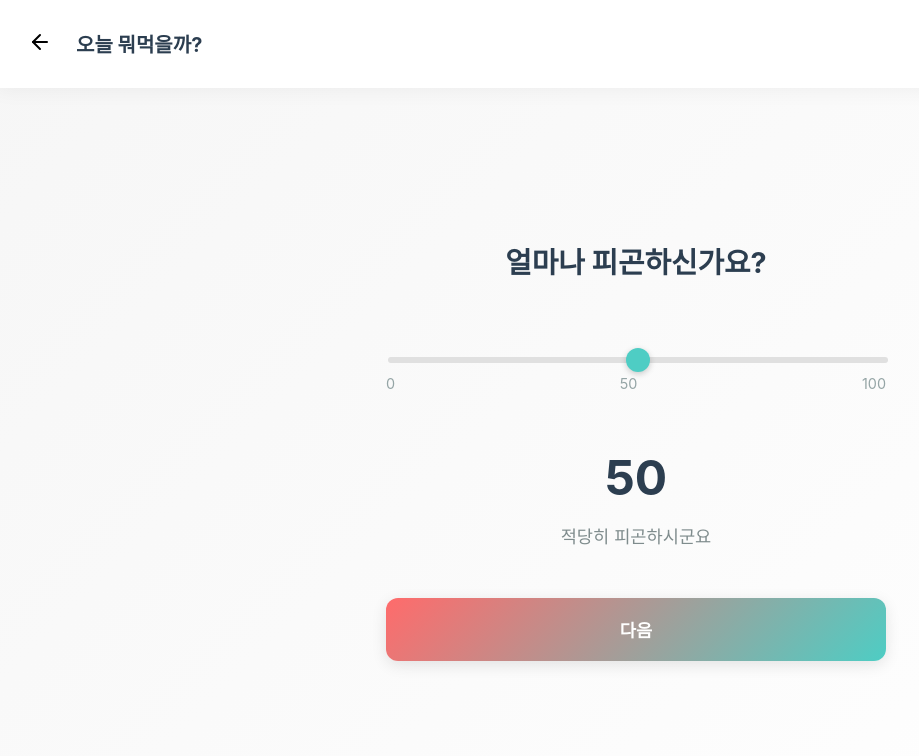
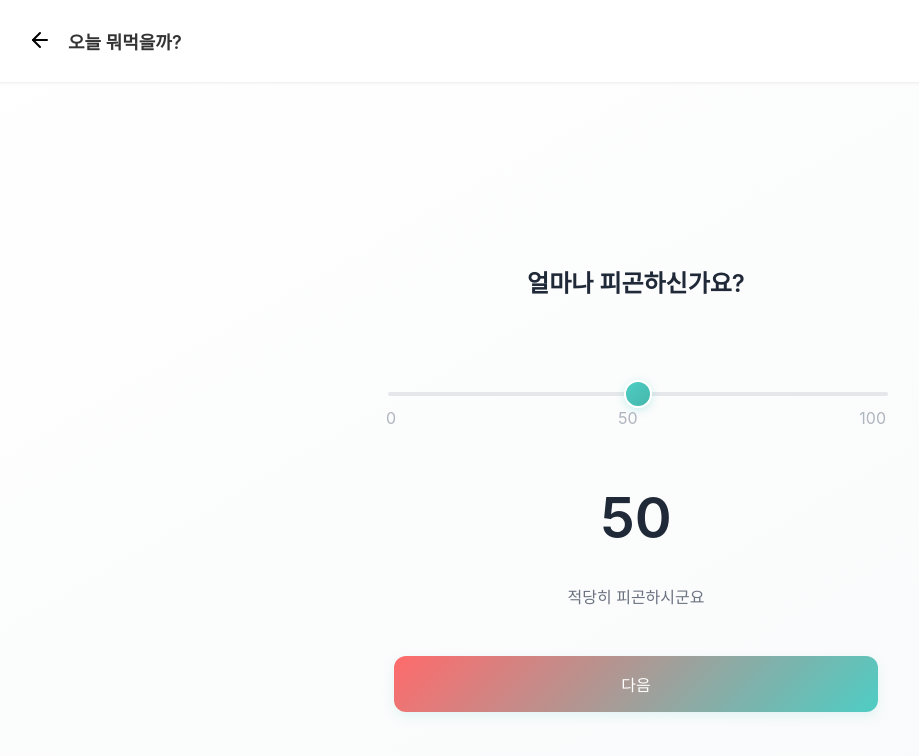
Before and after one commit to pnci1029/MoodBite, a React (Create React App) app in the folder MoodBite_FE/: page / in a window 1280 px wide. Both pictures are taken after a click on the button "내 기분에 맞는 음식 추천받기!". Shown: the top 756 px of the page, without its empty margins (4-923 px from the left). Built offline with nearby package versions, Linux system fonts and the light colour scheme.

Commit message:
[feature] 이전 버튼

```diff
--- a/MoodBite_FE/src/style/test.module.scss
+++ b/MoodBite_FE/src/style/test.module.scss
@@ -1,69 +1,74 @@
 @import "common/variables";
 
-// test.module.scss
 .container {
   position: relative;
   width: 100%;
-  height: 100vh;
-  background: linear-gradient(135deg, #f6f6f6 0%, #ffffff 100%);
+  min-height: 100vh;
+  background: linear-gradient(150deg, #ffffff 0%, #f8f9fa 100%);
 }
 
 .header {
   position: fixed;
   top: 0;
   width: 100%;
-  padding: 1rem;
-  background: rgba(255, 255, 255, 0.95);
+  padding: 1rem 1.5rem;
+  background: rgba(255, 255, 255, 0.9);
   backdrop-filter: blur(10px);
-  box-shadow: 0 2px 20px rgba(0, 0, 0, 0.05);
+  box-shadow: 0 1px 3px rgba(0, 0, 0, 0.08);
   z-index: 100;
+  animation: slideDown 0.5s ease-out;
 
   .headerContent {
     display: flex;
     align-items: center;
-    padding: 0 0.5rem;
   }
 
   .backButton {
     background: none;
     border: none;
     padding: 0.5rem;
-    margin-right: 1rem;
-    transition: transform 0.2s ease;
+    margin-right: 0.5rem;
+    transition: transform 0.2s cubic-bezier(0.4, 0, 0.2, 1);
 
     &:active {
-      transform: scale(0.9);
+      transform: translateX(-2px);
     }
   }
 
   .pageTitle {
-    font-size: 1.25rem;
-    font-weight: bold;
-    color: #2C3E50;
+    font-size: 1.125rem;
+    font-weight: 600;
+    color: #333;
+    opacity: 0;
+    animation: fadeInSlideLeft 0.5s cubic-bezier(0.4, 0, 0.2, 1) forwards;
+    animation-delay: 0.2s;
   }
 }
 
 .mainContent {
-  padding: 80px 1rem 1rem;
-  height: calc(100vh - 80px);
+  padding: 80px 1.5rem 2rem;
+  min-height: 100vh;
   display: flex;
-  align-items: center;
+  flex-direction: column;
   justify-content: center;
 }
 
 .testSection {
   width: 100%;
   max-width: 500px;
-  padding: 2rem;
-  animation: fadeIn 0.5s ease-out;
+  margin: 0 auto;
+  opacity: 0;
+  animation: fadeInUp 0.6s cubic-bezier(0.4, 0, 0.2, 1) forwards;
+  animation-delay: 0.3s;
 
   .questionTitle {
-    font-size: 1.8rem;
-    font-weight: bold;
-    color: #2C3E50;
+    font-size: 1.5rem;
+    font-weight: 600;
+    color: #1f2937;
     text-align: center;
-    margin-bottom: 3rem;
-    line-height: 1.4;
+    margin-bottom: 4rem;
+    line-height: 1.3;
+    word-break: keep-all;
   }
 }
 
@@ -78,43 +83,45 @@
 
   .slider {
     width: 100%;
-    height: 6px;
+    height: 4px;
     -webkit-appearance: none;
     appearance: none;
-    background: #E0E0E0;
+    background: #e5e7eb;
     outline: none;
-    border-radius: 3px;
+    border-radius: 2px;
     transition: background 0.3s ease;
 
     &::-webkit-slider-thumb {
       -webkit-appearance: none;
       appearance: none;
-      width: 24px;
-      height: 24px;
-      background: #4ECDC4;
+      width: 28px;
+      height: 28px;
+      background: linear-gradient(135deg, #4ECDC4, #45b7ac);
       border-radius: 50%;
       cursor: pointer;
-      box-shadow: 0 2px 6px rgba(0, 0, 0, 0.2);
-      transition: all 0.3s ease;
+      border: 2px solid #ffffff;
+      box-shadow: 0 2px 8px rgba(78, 205, 196, 0.3);
+      transition: all 0.2s cubic-bezier(0.4, 0, 0.2, 1);
 
       &:active {
-        transform: scale(1.2);
-        background: #FF6B6B;
+        transform: scale(1.15);
+        box-shadow: 0 2px 12px rgba(78, 205, 196, 0.4);
       }
     }
 
     &::-moz-range-thumb {
-      width: 24px;
-      height: 24px;
-      background: #4ECDC4;
+      width: 28px;
+      height: 28px;
+      background: linear-gradient(135deg, #4ECDC4, #45b7ac);
       border-radius: 50%;
       cursor: pointer;
-      box-shadow: 0 2px 6px rgba(0, 0, 0, 0.2);
-      transition: all 0.3s ease;
+      border: 2px solid #ffffff;
+      box-shadow: 0 2px 8px rgba(78, 205, 196, 0.3);
+      transition: all 0.2s cubic-bezier(0.4, 0, 0.2, 1);
 
       &:active {
-        transform: scale(1.2);
-        background: #FF6B6B;
+        transform: scale(1.15);
+        box-shadow: 0 2px 12px rgba(78, 205, 196, 0.4);
       }
     }
   }
@@ -123,55 +130,96 @@
     display: flex;
     justify-content: space-between;
     padding: 0.5rem 0;
-    color: #95A5A6;
-    font-size: 0.9rem;
+    color: #9ca3af;
+    font-size: 1rem;
+    opacity: 0.8;
+    transition: opacity 0.3s ease;
   }
 }
 
 .scoreDisplay {
   text-align: center;
-  font-size: 3rem;
-  font-weight: bold;
-  color: #2C3E50;
-  margin: 1rem 0;
-  transition: all 0.3s ease;
+  font-size: 3.5rem;
+  font-weight: 600;
+  color: #1f2937;
+  margin: 2rem 0;
+  transition: all 0.3s cubic-bezier(0.4, 0, 0.2, 1);
 
   &.active {
-    color: #FF6B6B;
-    transform: scale(1.1);
+    transform: scale(1.08);
+    background: linear-gradient(135deg, #4ECDC4, #FF6B6B);
+    -webkit-background-clip: text;
+    -webkit-text-fill-color: transparent;
   }
 }
 
 .scoreDescription {
   text-align: center;
-  color: #7F8C8D;
-  font-size: 1.1rem;
+  color: #6b7280;
+  font-size: 1rem;
+  margin: 1rem 0 3rem;
+  font-weight: 400;
+  opacity: 0;
+  animation: fadeIn 0.4s ease-out forwards;
+  animation-delay: 0.2s;
+}
+
+.buttonContainer {
+  display: flex;
+  gap: 0.75rem;
+  padding: 0 0.5rem;
   margin-top: 1rem;
-  min-height: 1.5em;
-  animation: fadeIn 0.3s ease-out;
+  opacity: 0;
+  animation: fadeInUp 0.5s cubic-bezier(0.4, 0, 0.2, 1) forwards;
+  animation-delay: 0.4s;
+}
+
+.prevButton {
+  flex: 1;
+  padding: 1rem;
+  background: rgba(243, 244, 246, 0.8);
+  border: none;
+  border-radius: 12px;
+  color: #374151;
+  font-size: 1rem;
+  font-weight: 500;
+  backdrop-filter: blur(5px);
+  transition: all 0.2s cubic-bezier(0.4, 0, 0.2, 1);
+
+  &:active {
+    background: rgba(229, 231, 235, 0.9);
+    transform: scale(0.98);
+  }
 }
 
 .nextButton {
-  display: block;
-  width: 100%;
-  padding: 1.2rem;
+  flex: 1;
+  padding: 1rem;
   background: linear-gradient(135deg, #FF6B6B, #4ECDC4);
-  color: white;
   border: none;
   border-radius: 12px;
-  font-size: 1.1rem;
-  font-weight: 600;
-  margin-top: 2rem;
-  box-shadow: 0 4px 15px rgba(0, 0, 0, 0.1);
-  transition: all 0.3s cubic-bezier(0.4, 0, 0.2, 1);
+  color: white;
+  font-size: 1rem;
+  font-weight: 500;
+  transition: all 0.2s cubic-bezier(0.4, 0, 0.2, 1);
+  box-shadow: 0 4px 12px rgba(78, 205, 196, 0.15);
 
   &:active {
-    transform: scale(0.95);
-    box-shadow: 0 2px 8px rgba(0, 0, 0, 0.1);
+    transform: scale(0.98);
+    box-shadow: 0 2px 8px rgba(78, 205, 196, 0.1);
   }
 }
 
 @keyframes fadeIn {
+  from {
+    opacity: 0;
+  }
+  to {
+    opacity: 1;
+  }
+}
+
+@keyframes fadeInUp {
   from {
     opacity: 0;
     transform: translateY(10px);
@@ -181,3 +229,23 @@
     transform: translateY(0);
   }
 }
+
+@keyframes fadeInSlideLeft {
+  from {
+    opacity: 0;
+    transform: translateX(-10px);
+  }
+  to {
+    opacity: 1;
+    transform: translateX(0);
+  }
+}
+
+@keyframes slideDown {
+  from {
+    transform: translateY(-100%);
+  }
+  to {
+    transform: translateY(0);
+  }
+}
```
